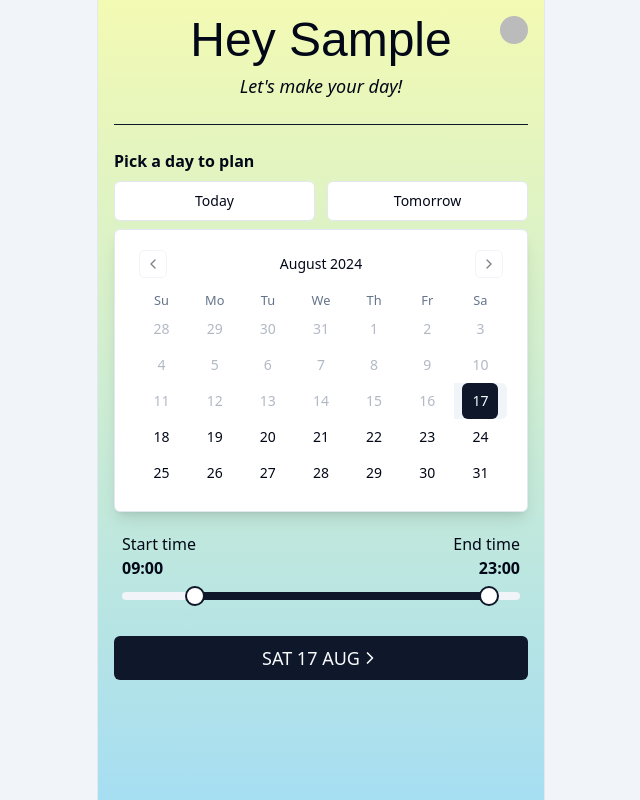
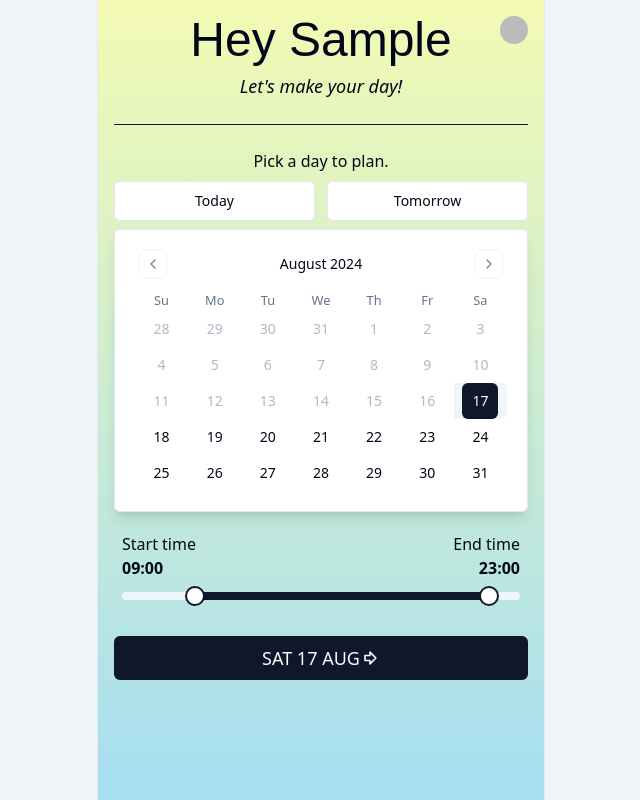
Before and after one commit to oliverox/make-my-day, a Next.js app: page /start in a window 1280 px wide. Shown: the whole page, without its empty margins (319-959 px from the left). Built offline with nearby package versions, Linux system fonts and the light colour scheme; no server answers; the database is empty; sample sign-in values are in the browser's storage; some icons are missing; a web font is replaced by a local one.

Commit message:
UI improvements

```diff
--- a/src/app/budget/budgetSetter.tsx
+++ b/src/app/budget/budgetSetter.tsx
@@ -5,7 +5,7 @@ import { RadioGroup, RadioGroupItem } from "~/components/ui/radio-group";
 import { Label } from "~/components/ui/label";
 import { Input } from "~/components/ui/input";
 import { Button } from "~/components/ui/button";
-import { ChevronRightIcon } from "lucide-react";
+import { ArrowBigRightIcon } from "lucide-react";
 import { saveToRedis } from "~/app/actions/saveToRedis";
 
 export function BudgetSetter({ defaultBudget }: { defaultBudget: number }) {
@@ -16,7 +16,7 @@ export function BudgetSetter({ defaultBudget }: { defaultBudget: number }) {
   return (
     <>
       <div className="mt-4 flex flex-col gap-2">
-        <span>Do you want to set a day budget?</span>
+        <span className="text-center">Do you want to set a day budget?</span>
         <RadioGroup
           value={hasBudget ? "SET_BUDGET" : "NO_BUDGET"}
           className="mt-4 flex flex-row gap-8"
@@ -73,7 +73,7 @@ export function BudgetSetter({ defaultBudget }: { defaultBudget: number }) {
         }}
       >
         <span className="text-lg uppercase">Next</span>
-        <ChevronRightIcon className="h-5 w-5" />
+        <ArrowBigRightIcon className="h-5 w-5" />
       </Button>
     </>
   );
--- a/src/app/group-size/groupSizePicker.tsx
+++ b/src/app/group-size/groupSizePicker.tsx
@@ -3,7 +3,7 @@
 import { useState } from "react";
 import { Input } from "~/components/ui/input";
 import { Button } from "~/components/ui/button";
-import { ChevronRightIcon } from "lucide-react";
+import { ArrowBigRightIcon } from "lucide-react";
 import { saveToRedis } from "~/app/actions/saveToRedis";
 import { ToggleGroup, ToggleGroupItem } from "~/components/ui/toggle-group";
 
@@ -22,7 +22,7 @@ export function GroupSizePicker({
   return (
     <div className="mt-4 flex flex-col gap-2">
       <div className="flex flex-col gap-4">
-        <span className="font-semibold">Who&apos;s joining you?</span>
+        <span className="text-center">Who&apos;s joining you?</span>
         <ToggleGroup
           type="single"
           size="lg"
@@ -97,7 +97,7 @@ export function GroupSizePicker({
           }}
         >
           <span className="text-lg uppercase">Next</span>
-          <ChevronRightIcon className="h-5 w-5" />
+          <ArrowBigRightIcon className="h-5 w-5" />
         </Button>
       )}
     </div>
--- a/src/app/page.tsx
+++ b/src/app/page.tsx
@@ -1,5 +1,5 @@
 import { Button } from "~/components/ui/button";
-import { ChevronRightIcon } from "lucide-react";
+import { ArrowBigRightIcon } from "lucide-react";
 import { Hurricane } from "next/font/google";
 import { SignedIn, SignedOut, SignInButton } from "@clerk/nextjs";
 import Link from "next/link";
@@ -40,7 +40,7 @@ export default function Home() {
         <Button size="lg" asChild className="mt-6 w-full">
           <Link href="/start">
             <span className="text-lg uppercase">Get Started</span>
-            <ChevronRightIcon className="h-6 w-6" />
+            <ArrowBigRightIcon className="h-6 w-6" />
           </Link>
         </Button>
       </SignedIn>
--- a/src/app/region/regionPicker.tsx
+++ b/src/app/region/regionPicker.tsx
@@ -2,7 +2,7 @@
 
 import { useState } from "react";
 import { Button } from "~/components/ui/button";
-import { ChevronRightIcon } from "lucide-react";
+import { ArrowBigRightIcon } from "lucide-react";
 import { saveToRedis } from "~/app/actions/saveToRedis";
 import { ToggleGroup, ToggleGroupItem } from "~/components/ui/toggle-group";
 
@@ -62,7 +62,7 @@ export function RegionPicker({
           }}
         >
           <span className="text-lg uppercase">Next</span>
-          <ChevronRightIcon className="h-5 w-5" />
+          <ArrowBigRightIcon className="h-5 w-5" />
         </Button>
       )}
     </div>
--- a/src/app/start/dayPicker.tsx
+++ b/src/app/start/dayPicker.tsx
@@ -3,9 +3,10 @@ import dayjs from "dayjs";
 import { useState } from "react";
 import { Button } from "~/components/ui/button";
 import { Calendar } from "~/components/ui/calendar";
-import { ChevronRightIcon } from "lucide-react";
+import { ArrowBigLeftIcon, ArrowBigRightIcon } from "lucide-react";
 import { Slider } from "~/components/ui/slider";
 import { saveToRedis } from "~/app/actions/saveToRedis";
+import Link from "next/link";
 
 export function DayPicker({
   selectedDateFromRedis,
@@ -20,7 +21,7 @@ export function DayPicker({
   return (
     <div className="mt-4 flex flex-col gap-5">
       <div className="flex flex-col gap-2">
-        <span className="font-semibold">Pick a day to plan</span>
+        <span className="text-center">Pick a day to plan.</span>
         <div className="flex gap-3">
           <Button
             className="flex-1"
@@ -61,11 +62,13 @@ export function DayPicker({
       <div className="flex flex-col gap-3 px-2">
         <div className="flex flex-row items-center justify-between">
           <span>
-            Start time<br />
+            Start time
+            <br />
             <strong>{dayjs().hour(startEndTime[0]!).format("HH")}:00</strong>
           </span>
           <span className="text-right">
-            End time<br />
+            End time
+            <br />
             <strong>{dayjs().hour(startEndTime[1]!).format("HH")}:00</strong>
           </span>
         </div>
@@ -79,6 +82,7 @@ export function DayPicker({
         />
       </div>
       {selectedDate && (
+        <div className="flex w-full flex-col gap-2">
           <Button
             disabled={redirecting}
             className="mt-4 h-12 flex-1"
@@ -98,8 +102,9 @@ export function DayPicker({
             <span className="text-lg uppercase">
               {dayjs(selectedDate).format("ddd D MMM")}
             </span>
-          <ChevronRightIcon className="h-5 w-5" />
+            <ArrowBigRightIcon className="h-5 w-5" />
           </Button>
+        </div>
       )}
     </div>
   );
```
Lines whose indentation alone changed are shown as unchanged.
